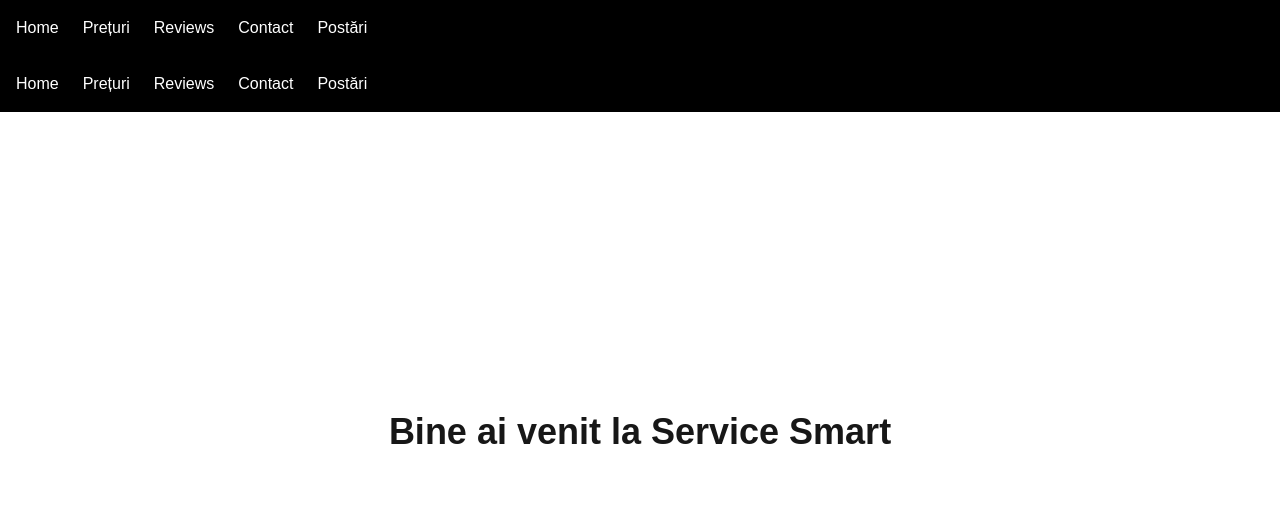
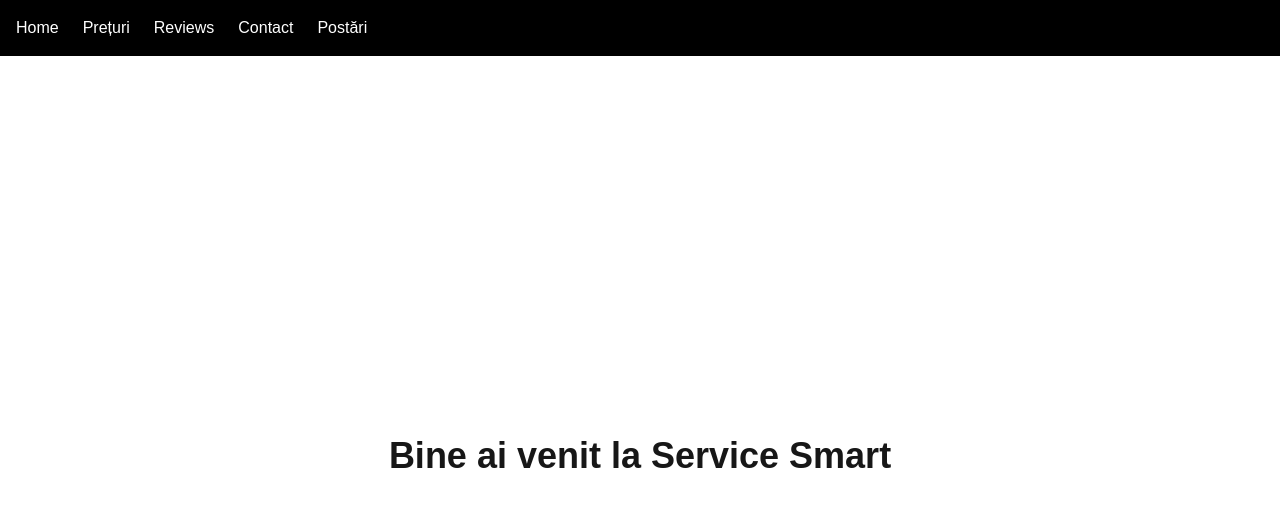
Before and after one commit to gabf48/service-smart, a Next.js app: page / in a window 1280 px wide. Shown: the top 506 px of the page. Built offline with nearby package versions, Linux system fonts and the light colour scheme.

Commit message:
Fix duplicated header on homepage

```diff
--- a/app/page.tsx
+++ b/app/page.tsx
@@ -1,12 +1,9 @@
-import Header from "@/components/Header";
-
 export default function Home() {
   return (
-    <main>
-      <Header />
-      <div className="flex items-center justify-center min-h-[80vh]">
-        <h1 className="text-4xl font-bold">Bine ai venit la Service Smart</h1>
-      </div>
+    <main className="flex items-center justify-center min-h-screen">
+      <h1 className="text-4xl font-bold">
+        Bine ai venit la Service Smart
+      </h1>
     </main>
   );
 }
```
